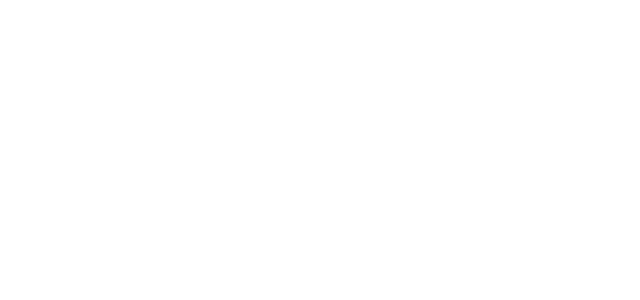
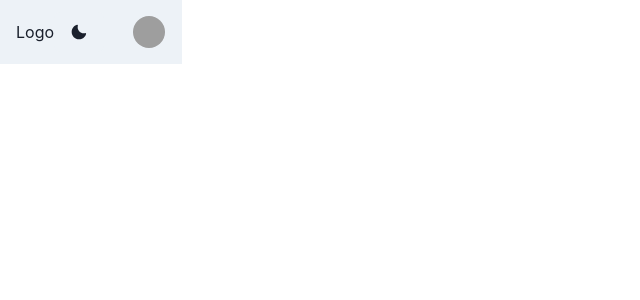
Before and after one commit to ccasali/PreEntrega2-Casali, a React (Vite) app: page / in a window 1280 px wide. Shown: the top 300 px of the page, without its empty margins (0-640 px from the left). Built offline with nearby package versions, Linux system fonts and the light colour scheme; grey boxes are pictures that could not be loaded.

Commit message:
implementacion inicial navbar

```diff
--- a/package.json
+++ b/package.json
@@ -10,6 +10,7 @@
     "preview": "vite preview"
   },
   "dependencies": {
+    "@chakra-ui/icons": "^2.1.1",
     "@chakra-ui/react": "^2.8.2",
     "@emotion/react": "^11.13.0",
     "@emotion/styled": "^11.13.0",
--- a/src/App.jsx
+++ b/src/App.jsx
@@ -1,14 +1,14 @@
-import { useState } from 'react'
+import React from 'react'
 import { ChakraProvider } from '@chakra-ui/react'
+import NavBar from "./components/Navbar/NavBar"
 
 function App() {
-  const [count, setCount] = useState(0)
 
   return (
     <ChakraProvider>
-
+      <NavBar/>
     </ChakraProvider>
-  )
+  );
 }
 
 export default App
--- /dev/null
+++ b/src/components/Navbar/NavBar.jsx
@@ -0,0 +1,71 @@
+import {
+    Box,
+    Flex,
+    Avatar,
+    Button,
+    Menu,
+    MenuButton,
+    MenuList,
+    MenuItem,
+    MenuDivider,
+    useColorModeValue,
+    Stack,
+    useColorMode,
+    Center,
+  } from '@chakra-ui/react'
+  import { MoonIcon, SunIcon } from '@chakra-ui/icons'
+
+const NavBar = () => {
+    const { colorMode, toggleColorMode } = useColorMode();
+    return (
+        <>
+            <Box bg={useColorModeValue('gray.100', 'gray.900')} px={4}>
+            <Flex h={16} alignItems={'center'} justifyContent={'space-between'}>
+                <Box>Logo</Box>
+
+                <Flex alignItems={'center'}>
+                <Stack direction={'row'} spacing={7}>
+                    <Button onClick={toggleColorMode}>
+                    {colorMode === 'light' ? <MoonIcon /> : <SunIcon />}
+                    </Button>
+
+                    <Menu>
+                    <MenuButton
+                        as={Button}
+                        rounded={'full'}
+                        variant={'link'}
+                        cursor={'pointer'}
+                        minW={0}>
+                        <Avatar
+                        size={'sm'}
+                        src={'https://avatars.dicebear.com/api/male/username.svg'}
+                        />
+                    </MenuButton>
+                    <MenuList alignItems={'center'}>
+                        <br />
+                        <Center>
+                        <Avatar
+                            size={'2xl'}
+                            src={'https://avatars.dicebear.com/api/male/username.svg'}
+                        />
+                        </Center>
+                        <br />
+                        <Center>
+                        <p>Username</p>
+                        </Center>
+                        <br />
+                        <MenuDivider />
+                        <MenuItem>Your Servers</MenuItem>
+                        <MenuItem>Account Settings</MenuItem>
+                        <MenuItem>Logout</MenuItem>
+                    </MenuList>
+                    </Menu>
+                </Stack>
+                </Flex>
+            </Flex>
+            </Box>
+        </>
+    );
+}
+
+export default NavBar;
```
Also changed, not shown: 1 other file (tests, documents, lock files or other folders).
